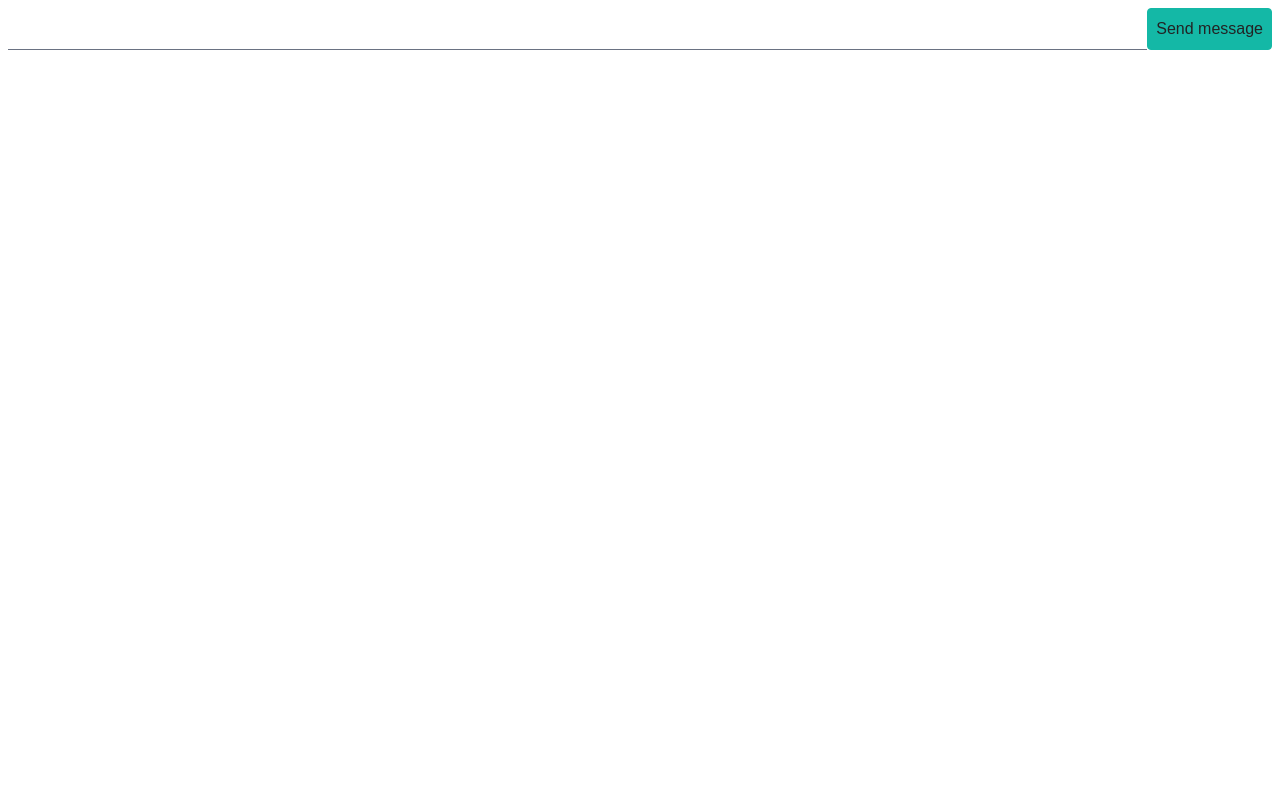
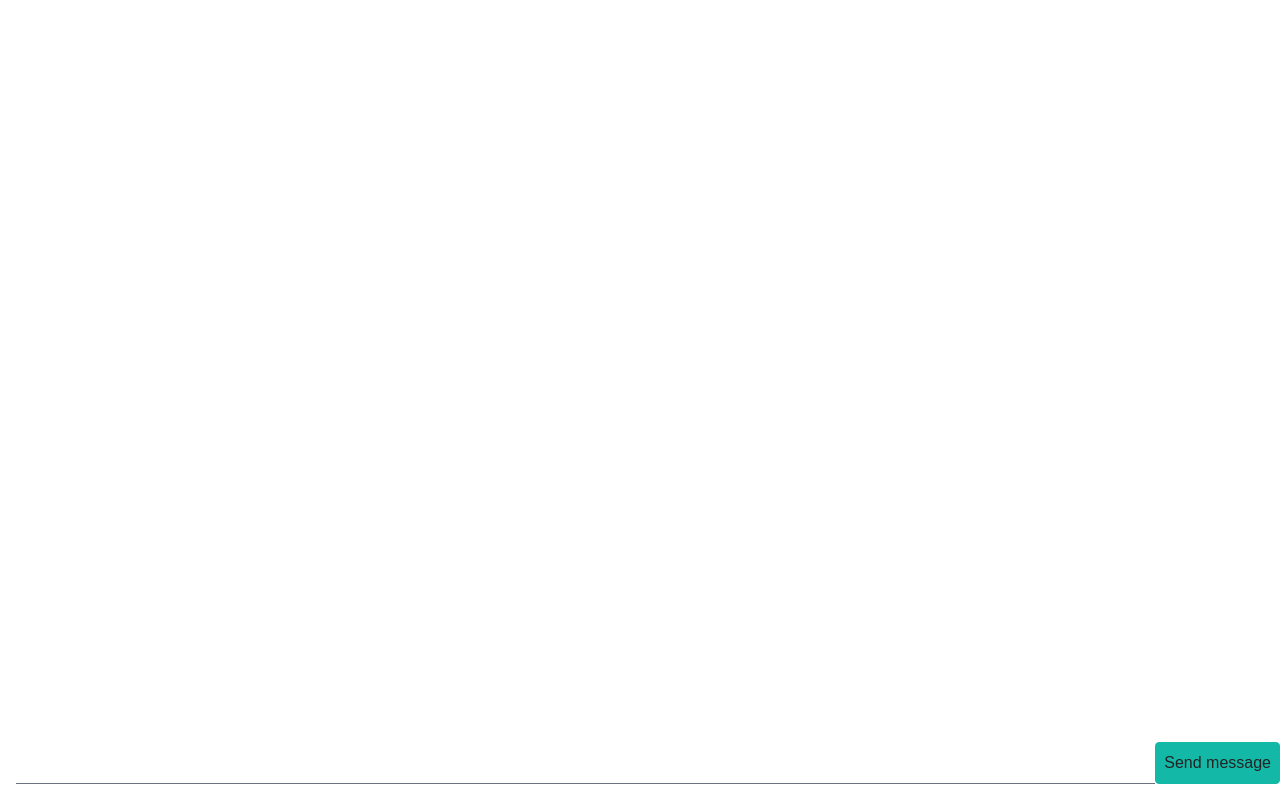
Before and after one commit to JoelDev7/langfriends, a Next.js app: page / in a window 1280 px wide. Built offline with nearby package versions, Linux system fonts and the light colour scheme.

Commit message:
Changed styles

```diff
--- a/src/app/_common/LanguageChatbot.tsx
+++ b/src/app/_common/LanguageChatbot.tsx
@@ -77,8 +77,8 @@ export default function LanguageChatbot() {
     }
   }
   return (
-    <div className="flex flex-col mx-2 w-full h-full py-2">
-      <ul className="">
+    <div className="mx-2 w-full h-full py-2">
+      <ul className="mb-16">
         {messages.map((msg, i) => {
           return (
             <li
@@ -90,15 +90,17 @@ export default function LanguageChatbot() {
           );
         })}
       </ul>
+      <div className="fixed w-full bottom-2 bg-white rounded p-2">
         <form className="flex w-full" onSubmit={(e) => getChatbotAnswer(e)}>
           <input
             onChange={(e) => setUserMessage(e.target.value)}
             value={userMessage}
-          className="border-gray-500 px-2 border-b grow-[1]"
+            className="border-gray-500 px-2 border-b grow"
             type="text"
           />
           <FormButton text="Send message" styles="px-2 " />
         </form>
       </div>
+    </div>
   );
 }
--- a/src/app/page.tsx
+++ b/src/app/page.tsx
@@ -2,7 +2,7 @@ import LanguageChatbot from "./_common/LanguageChatbot";
 
 export default function Home() {
   return (
-    <div className="h-screen flex justify-center items-center">
+    <div className="h-full flex justify-center items-center">
       <LanguageChatbot />
     </div>
   );
```
Lines whose indentation alone changed are shown as unchanged.
